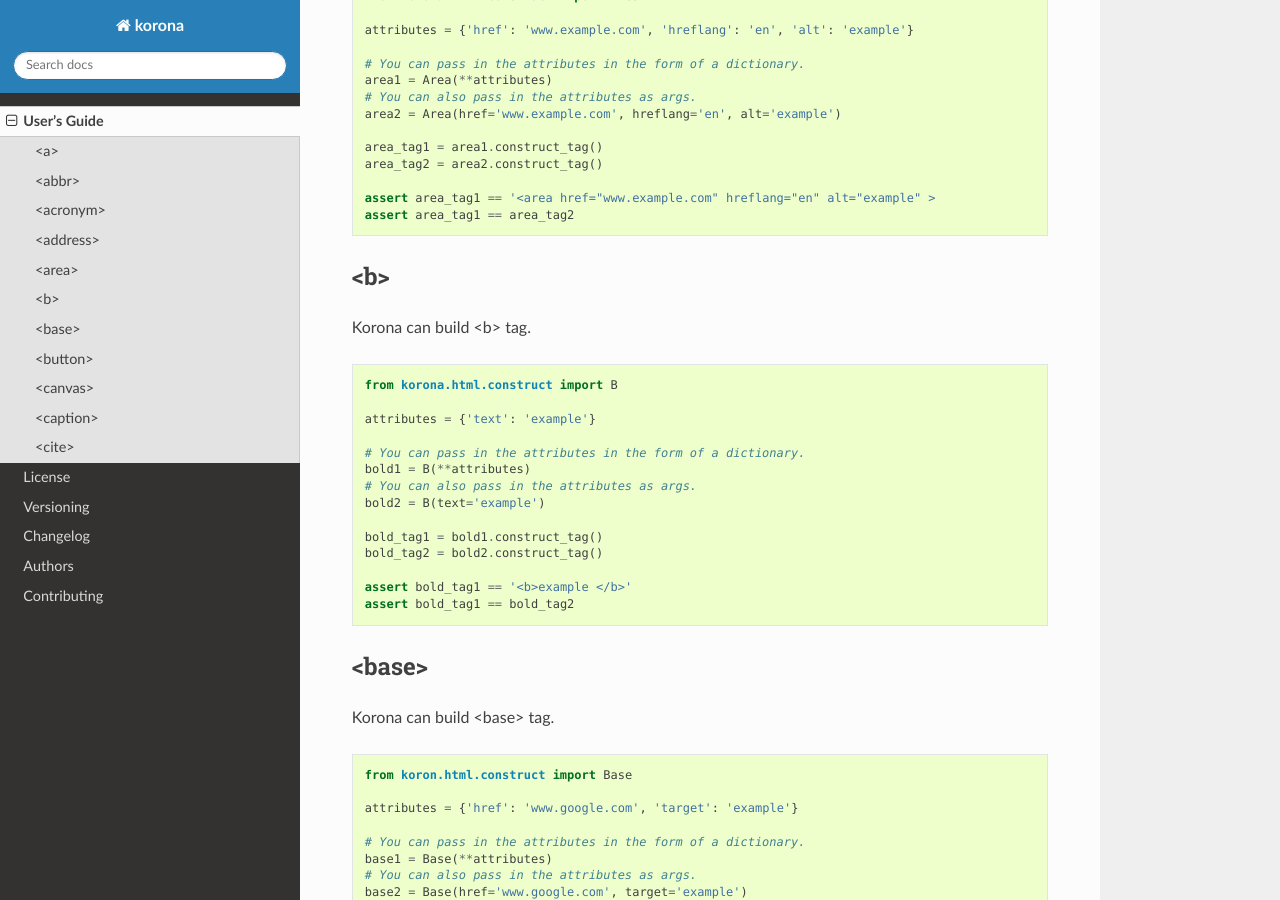
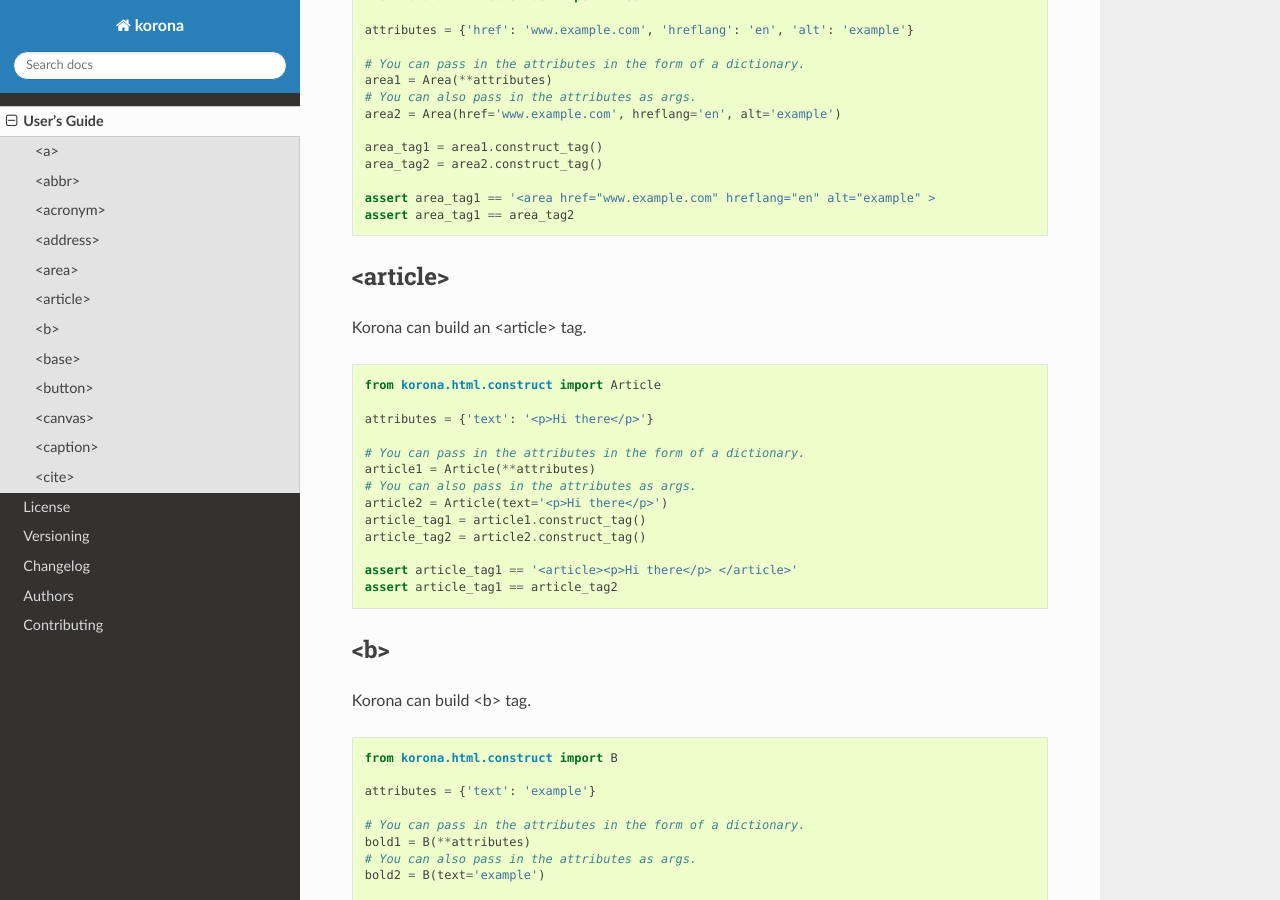
Before and after one commit to bharadwajyarlagadda/korona, a Sphinx documentation site: the page built from docs/guide.rst, in a window 1280 px wide and 900 px high, scrolled down 2797 px. Built offline with Sphinx 7.4.7 and the Read the Docs theme 2.0.0, drawn with Linux system fonts in a browser that asks for light colours; the version number could not be read and is left out.

Commit message:
Added documentation for <article> tag

```diff
--- a/CHANGELOG.rst
+++ b/CHANGELOG.rst
@@ -13,6 +13,7 @@ v0.1.0
   - <acronym></acronym>
   - <address></address>
   - <area>
+  - <article></article>
   - <b></b>
   - <base>
   - <button></button>
--- a/docs/guide.rst
+++ b/docs/guide.rst
@@ -147,6 +147,28 @@ Korona can build an <area> tag.
     assert area_tag1 == '<area href="www.example.com" hreflang="en" alt="example" >
     assert area_tag1 == area_tag2
 
+<article>
+---------
+
+Korona can build an <article> tag.
+
+.. code-block:: python
+
+    from korona.html.construct import Article
+
+    attributes = {'text': '<p>Hi there</p>'}
+
+    # You can pass in the attributes in the form of a dictionary.
+    article1 = Article(**attributes)
+    # You can also pass in the attributes as args.
+    article2 = Article(text='<p>Hi there</p>')
+    article_tag1 = article1.construct_tag()
+    article_tag2 = article2.construct_tag()
+
+    assert article_tag1 == '<article><p>Hi there</p> </article>'
+    assert article_tag1 == article_tag2
+
+
 <b>
 ---
 
```
